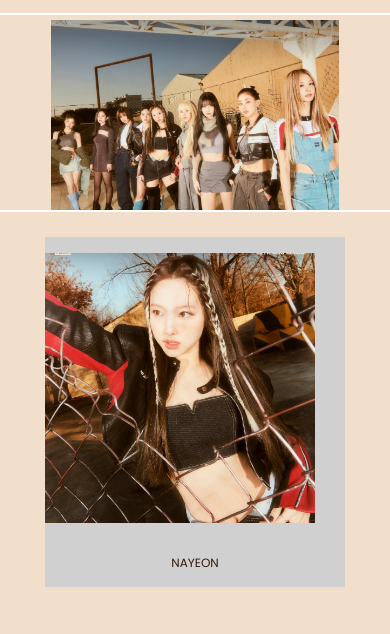
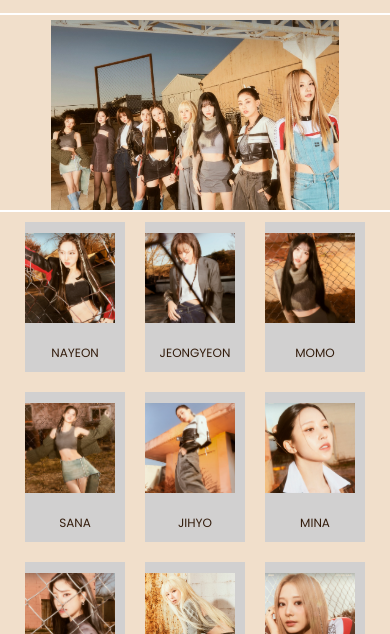
Before and after one commit to mingmosa96/myweb, a plain HTML site: page index.html in a window 390 px wide. Shown: the part 191-825 px from the top of the page. Drawn offline with nearby package versions, Linux system fonts and the light colour scheme.

Commit message:
update size member

```diff
--- a/css/style.css
+++ b/css/style.css
@@ -157,6 +157,13 @@ body{
       padding-top: 5px;
     }
 
+    .menu-item{
+
+      width: 100px;
+      height: 150px;
+      margin: 10px;
+    }
+
     .footer{
       height: 40px;
     }
```
